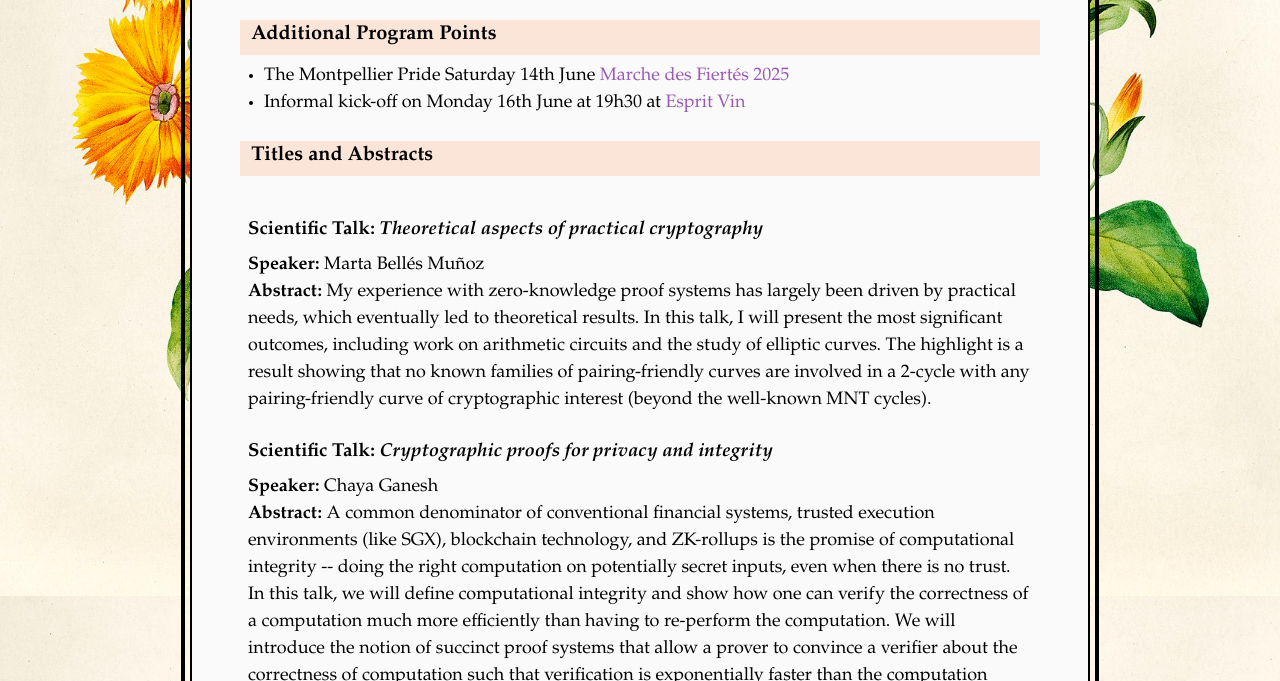
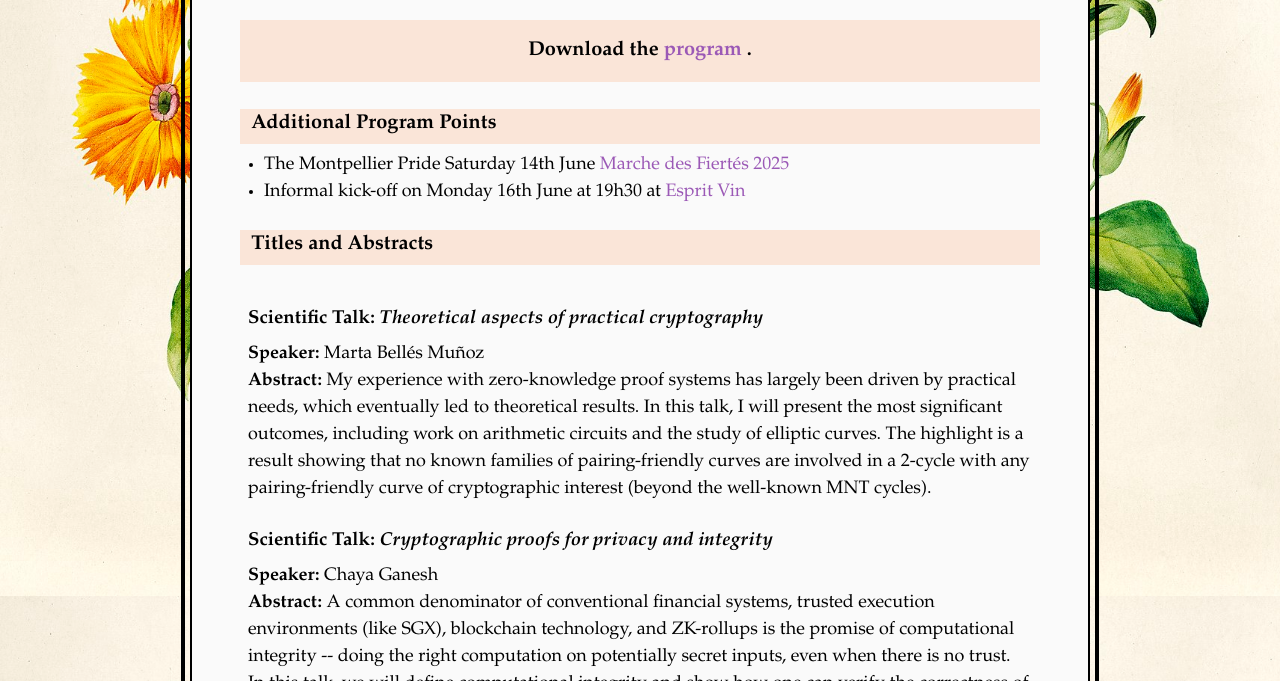
Before and after one commit to women-in-cryptography/decryptingdiversity.github.io, a Jekyll site: the page built from program.html, in a window 1280 px wide and 900 px high, scrolled down 978 px, cut to the strip 219-900 px from the top of the window. Built offline with Jekyll 4.4.1, drawn with Linux system fonts in a browser that asks for light colours.

Commit message:
adding a link to download

```diff
--- a/program.html
+++ b/program.html
@@ -35,13 +35,17 @@ Additionally, we aim to foster potential scientific collaborations among members
   </iframe>
 </div>
 
+<br>
 
-<!--  <iframe
-    src="https://docs.google.com/spreadsheets/d/e/2PACX-1vTPNsH9CQFk9sp5rguQzsACCQCFlfS5ZuE2FbL9MZEoajOavKVdiYJ3QKtWiflbA4Pz2hEJGOHEq0ol/pubhtml;single=true"
-    width="100%"
-    height="100%"
-    frameborder="5">
-  </iframe> -->
+<p class="important">
+Download the
+<a
+  href="https://docs.google.com/spreadsheets/d/e/2PACX-1vTPNsH9CQFk9sp5rguQzsACCQCFlfS5ZuE2FbL9MZEoajOavKVdiYJ3QKtWiflbA4Pz2hEJGOHEq0ol/pub?output=pdf"
+  download>
+  program
+</a>
+.
+<p>
 
 
 <!--
```
